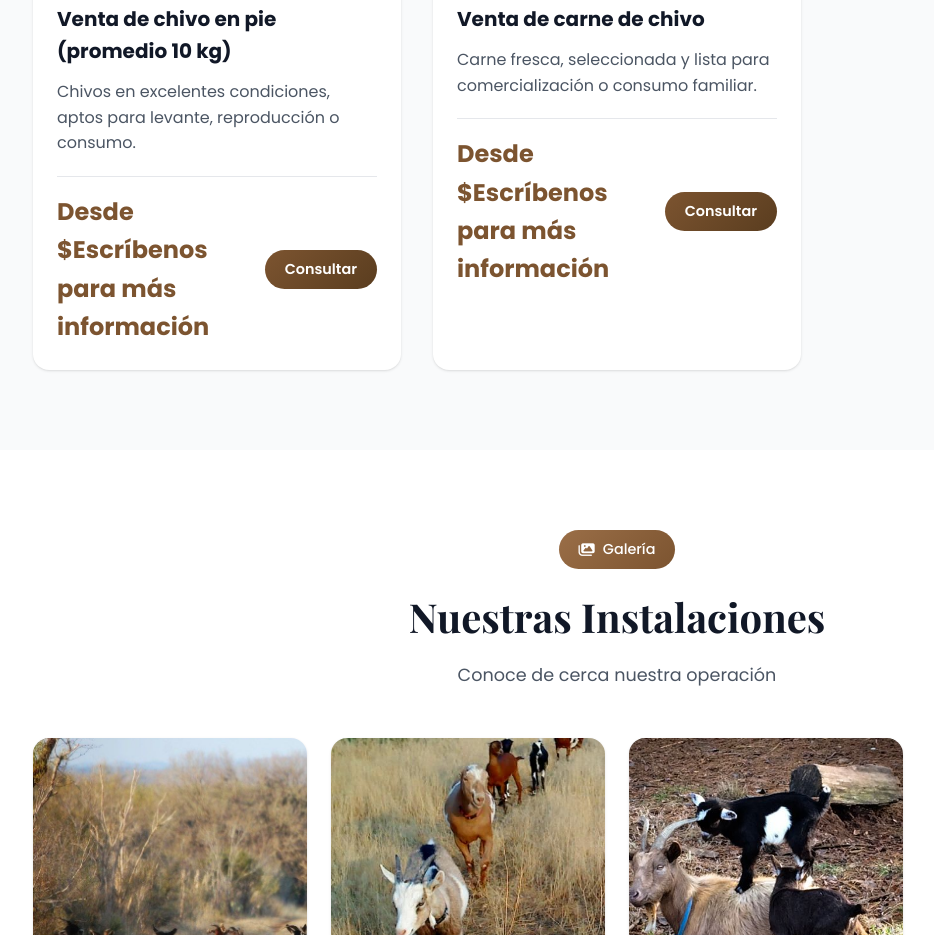
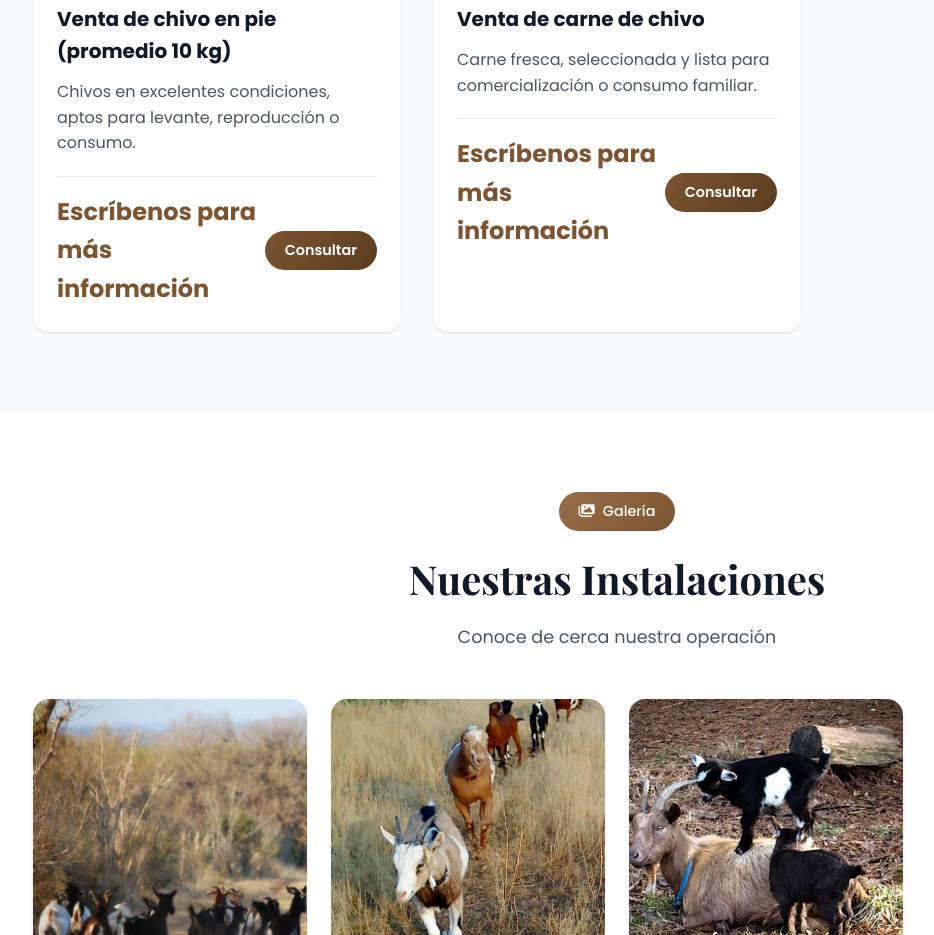
Before and after one commit to ReconvencionLaboralGuajira/caprino-dona-luisa-110, a plain HTML site: page index.html in a window 1280 px wide. Shown: the part 2255-3190 px from the top of the page, without its empty margins (23-957 px from the left). Drawn offline with nearby package versions, Linux system fonts and the light colour scheme; no server answers.

Commit message:
fixing price zone

```diff
--- a/index.html
+++ b/index.html
@@ -162,7 +162,7 @@
                             <p>Chivos en excelentes condiciones, aptos para levante, reproducción o consumo.</p>
 
                             <div class="product-footer">
-                                <span class="price">Desde $Escríbenos para más información </span>
+                                <span class="price">Escríbenos para más información </span>
 
                                 <a href="https://wa.me/3148682983?text=Hola,%20me%20interesa%20Venta de chivo en pie (promedio 10 kg)"
                                    class="btn-small"
@@ -188,7 +188,7 @@
                             <p>Carne fresca, seleccionada y lista para comercialización o consumo familiar.</p>
 
                             <div class="product-footer">
-                                <span class="price">Desde $Escríbenos para más información </span>
+                                <span class="price">Escríbenos para más información </span>
 
                                 <a href="https://wa.me/3148682983?text=Hola,%20me%20interesa%20Venta de carne de chivo"
                                    class="btn-small"
```
